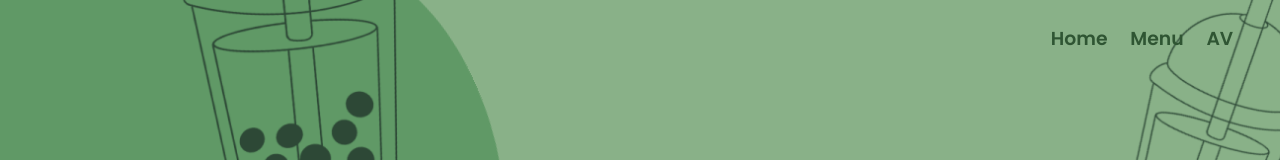
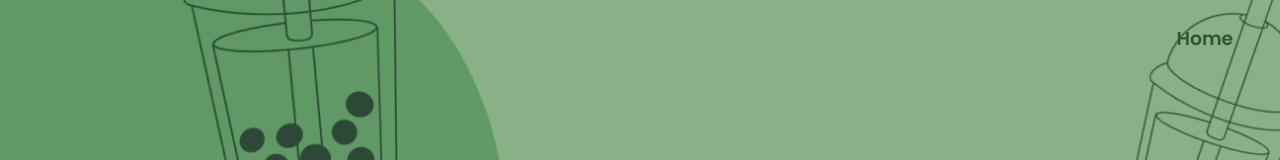
Before and after one commit to dahkimr/dahkimr.github.io, a React (Create React App) app in the folder cafe-app/: page / in a window 1280 px wide. Shown: the top 160 px of the page. Built offline with nearby package versions, Linux system fonts and the light colour scheme.

Commit message:
removing navbar

```diff
--- a/cafe-app/src/components/molecules/NavBar/index.jsx
+++ b/cafe-app/src/components/molecules/NavBar/index.jsx
@@ -19,8 +19,6 @@ const NavBar = () => {
             <Toolbar>
                 <div className={styles.links}>
                     <Link to="/"><Typography.Link text="Home" color={COLOURS.darkGreen}/></Link>
-                    <Link to="/menu"><Typography.Link text="Menu" color={COLOURS.darkGreen}/></Link>
-                    <Link to="/amandavisuals"><Typography.Link text="AV" color={COLOURS.darkGreen}/></Link>
                 </div>
             </Toolbar>
         </AppBar>
```
